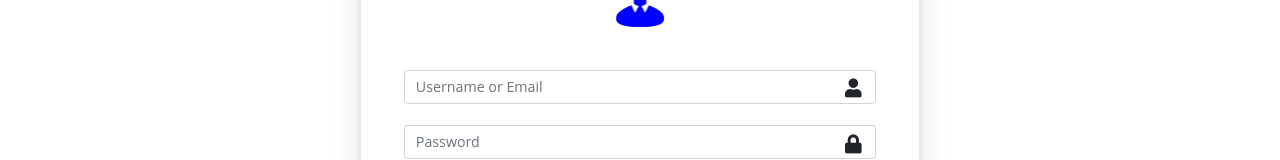
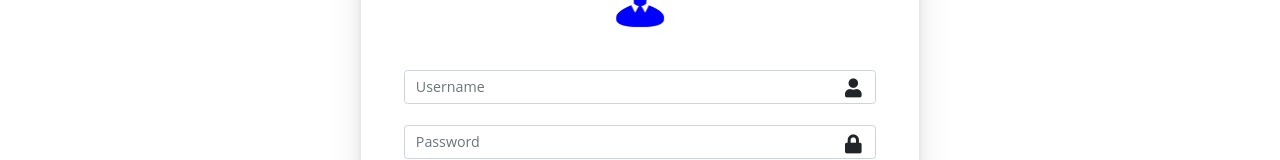
Before and after one commit to vigneshr1603/VPost, a React (Create React App) app in the folder client/: page /login in a window 1280 px wide. Shown: the part 263-423 px from the top of the page. Built offline with nearby package versions, Linux system fonts and the light colour scheme; no server answers.

Commit message:
Fixed bugs

```diff
--- a/client/src/pages/Login.js
+++ b/client/src/pages/Login.js
@@ -73,7 +73,7 @@ export class Login extends Component {
 
                             <div className="form-group position-relative">
                                 <label htmlFor="username" className="sr-only">Name</label>
-                                <input className="form-control input-lg" value={this.state.username} onChange={this.handleInputChange} id="username" name="username" type="text" placeholder="Username or Email" required></input>
+                                <input className="form-control input-lg" value={this.state.username} onChange={this.handleInputChange} id="username" name="username" type="text" placeholder="Username" maxLength="20" required></input>
                                 <i className="fa fa-user fa-lg position-absolute"></i>
                             </div>
                             <br></br>
@@ -83,7 +83,7 @@ export class Login extends Component {
                             <div className="position-relative">
                                 <label htmlFor="password" className="pull-left sr-only">Password</label>
                                 <input className="form-control input-lg" value={this.state.password} onChange={this.handleInputChange} id="password" name="password" type="password"
-                                    placeholder="Password" required></input>
+                                    placeholder="Password" maxLength="15" required></input>
                                 <i className="fa fa-lock fa-lg position-absolute"></i>
                             </div>
 
--- a/client/src/pages/SignUp.js
+++ b/client/src/pages/SignUp.js
@@ -86,21 +86,21 @@ export class SignUp extends Component {
 
                         <div className="form-group position-relative">
                                 <label htmlFor="name" className="sr-only">Name</label>
-                                <input className="form-control input-lg" value={this.state.name} onChange={this.handleInputChange} id="name" name="name" type="text" placeholder="Name" required></input>
+                                <input className="form-control input-lg" value={this.state.name} onChange={this.handleInputChange} id="name" name="name" type="text" placeholder="Name" maxLength="50" required></input>
                                 <i className="fa fa-user fa-lg position-absolute"></i>
                             </div>
                             <br></br>
 
                             <div className="form-group position-relative">
                                 <label htmlFor="username" className="sr-only">Username</label>
-                                <input className="form-control input-lg" value={this.state.username} onChange={this.handleInputChange} id="username" name="username" type="text" placeholder="Username" required></input>
+                                <input className="form-control input-lg" value={this.state.username} onChange={this.handleInputChange} id="username" name="username" type="text" placeholder="Username" maxLength="20" required></input>
                                 <i className="fa fa-user fa-lg position-absolute"></i>
                             </div>
                             <br></br>
 
                             <div className="form-group position-relative">
                                 <label htmlFor="email" className="sr-only">Email address</label>
-                                <input className="form-control input-lg" value={this.state.email} onChange={this.handleInputChange} id="email" name="email" type="text" placeholder="Email" required></input>
+                                <input className="form-control input-lg" value={this.state.email} onChange={this.handleInputChange} id="email" name="email" type="text" placeholder="Email"maxLength="30" required></input>
                                 <i className="fa fa-envelope fa-lg position-absolute"></i>
                             </div>
                             <br></br>
@@ -108,7 +108,7 @@ export class SignUp extends Component {
                             <div className="position-relative">
                                 <label htmlFor="password" className="pull-left sr-only">Password</label>
                                 <input className="form-control input-lg" value={this.state.password} onChange={this.handleInputChange} id="password" name="password" type="password"
-                                    placeholder="Password" required></input>
+                                    placeholder="Password" maxLength="15" required></input>
                                 <i className="fa fa-lock fa-lg position-absolute"></i>
                             </div>
 
```
